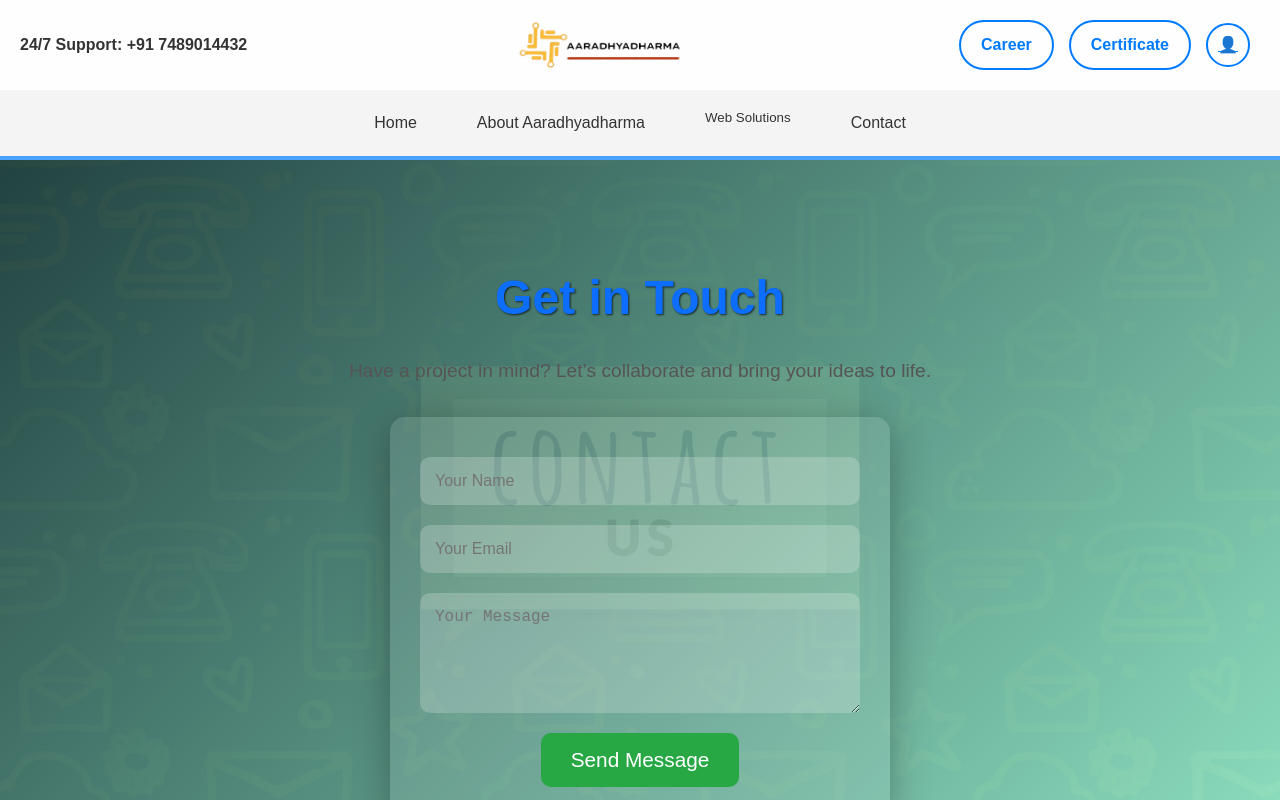
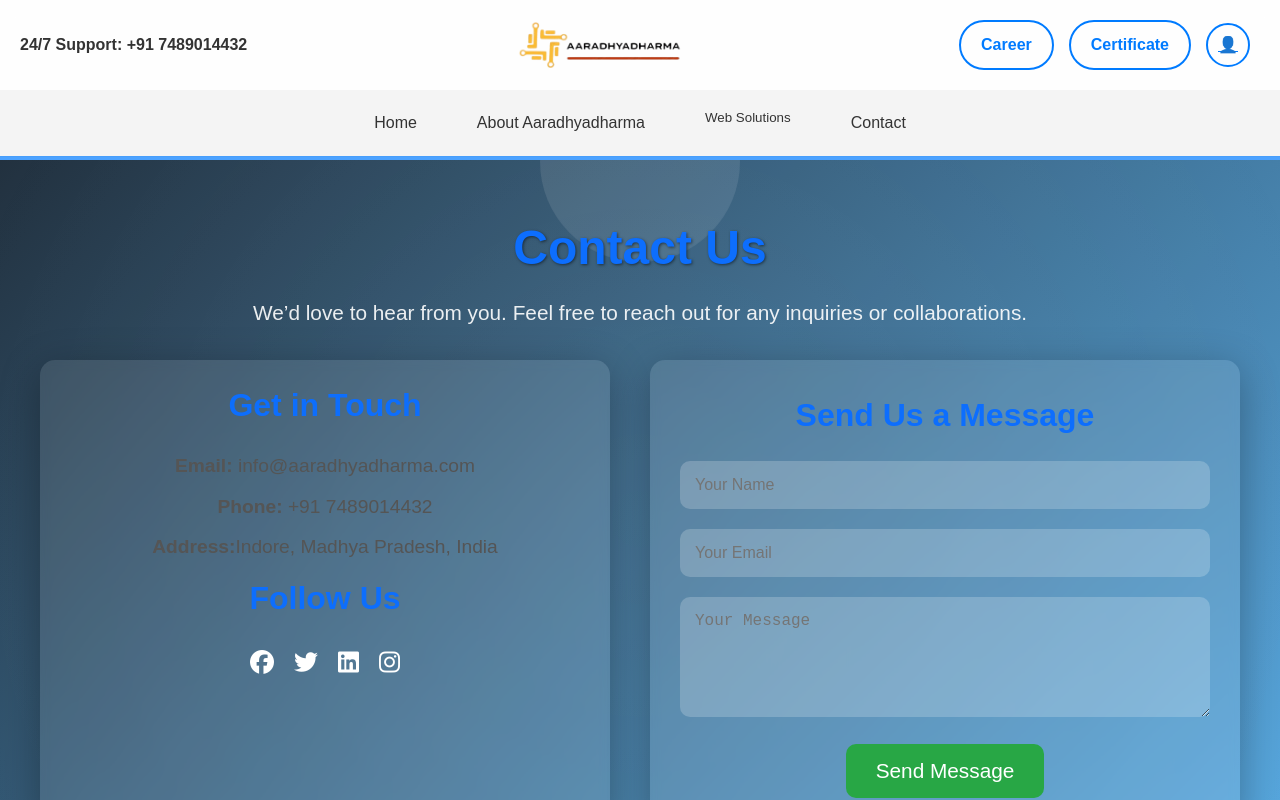
Before and after one commit to CyberAshu/aaradhyadharma-react, a React (Create React App) app: page /contact in a window 1280 px wide. Shown: the top 800 px of the page. Built offline with nearby package versions, Linux system fonts and the light colour scheme.

Commit message:
contact form design update

```diff
--- a/package.json
+++ b/package.json
@@ -4,6 +4,7 @@
   "private": true,
   "dependencies": {
     "@emailjs/browser": "^4.4.1",
+    "@fortawesome/fontawesome-free": "^6.6.0",
     "@testing-library/jest-dom": "^5.17.0",
     "@testing-library/react": "^13.4.0",
     "@testing-library/user-event": "^13.5.0",
--- a/src/assets/css/Contact.css
+++ b/src/assets/css/Contact.css
@@ -1,69 +1,108 @@
-/* Add this in your main CSS file */
-.contact-info p {
-    font-size: 18px;
-    margin: 10px 0;
+/* Contact Section */
+.contact-section {
+  padding: 50px 20px;
+  background: linear-gradient(135deg, #22313F, #59ABE3); /* Gradient background */
+  background-attachment: fixed;
+  color: white;
+  text-align: center;
+  position: relative;
+  overflow: hidden;
 }
 
-  .contact-form {
-    margin-top: 20px;
+.contact-section::before {
+  content: "";
+  position: absolute;
+  top: 0;
+  left: 0;
+  width: 100%;
+  height: 100%;
+  background: radial-gradient(circle, rgba(255,255,255,0.1), rgba(0,0,0,0));
+  opacity: 0.5;
+  z-index: 1;
 }
 
-  .contact-form input, .contact-form textarea {
-    display: block;
-    width: 100%;
-    padding: 10px;
-    margin: 10px 0;
-    border: 1px solid #ccc;
-    border-radius: 5px;
+.contact-section .contact-content,
+.contact-section .contact-header {
+  position: relative;
+  z-index: 2;
 }
 
-  .contact-form button {
-    background-color: #003366;
-    color: white;
-    padding: 10px 20px;
-    border: none;
-    border-radius: 5px;
-    cursor: pointer;
+.contact-header h2 {
+  font-size: 3rem;
+  margin-bottom: 10px;
+  animation: fadeIn 1.5s ease;
+  text-shadow: 1px 1px 3px rgba(0, 0, 0, 0.5);
 }
 
-  .contact-form button:hover {
-    background-color: #005bb5;
+.contact-header p {
+  font-size: 1.3rem;
+  margin-bottom: 30px;
+  color: rgba(255, 255, 255, 0.9);
 }
 
-
-  /* Contact Section */
-.contact-section {
-  padding: 100px 50px;
-  background: linear-gradient(135deg, rgba(31, 64, 55, 0.9), rgba(153, 242, 200, 0.9)),
-  url("../images/contact-bg.jpg") no-repeat center center/cover;
-  background-attachment: fixed;
-  color: white;
-  position: relative;
-  text-align: center;
+.contact-content {
+  display: flex;
+  flex-wrap: wrap;
+  justify-content: center;
+  gap: 40px;
+  max-width: 1200px;
+  margin: 0 auto;
 }
 
-.contact-section h2 {
-  font-size: 3rem;
-  margin-bottom: 20px;
-  animation: fadeIn 1.5s ease;
-  text-shadow: 1px 1px 2px rgba(0, 0, 0, 0.7);
+.contact-details {
+  flex: 1;
+  min-width: 300px;
+  padding: 20px;
+  background-color: rgba(255, 255, 255, 0.1);
+  border-radius: 15px;
+  box-shadow: 0 10px 40px rgba(0, 0, 0, 0.3);
+  backdrop-filter: blur(5px); /* Add blur effect */
 }
 
-.contact-section p {
-  font-size: 1.2rem;
-  margin-bottom: 30px;
-  max-width: 600px;
-  margin-left: auto;
-  margin-right: auto;
+.contact-details h3 {
+  font-size: 2rem;
+  margin-bottom: 20px;
 }
 
+.contact-details p {
+  font-size: 1.2rem;
+  margin-bottom: 10px;
+}
+
+.social-icons a {
+  color: white;
+  font-size: 1.5rem;
+  margin: 0 10px;
+  transition: color 0.3s ease;
+}
+
+.social-icons a:hover {
+  color: #28a745;
+  transform: scale(1.1);
+}
+
+.social-icons i {
+  transition: transform 0.3s ease;
+}
+
+.social-icons a:hover i {
+  transform: rotate(360deg); /* Rotation animation */
+}
+
+/* Contact Form */
 .contact-form {
-  max-width: 500px;
-  margin: 0 auto;
+  flex: 1;
+  min-width: 300px;
   padding: 30px;
   background-color: rgba(255, 255, 255, 0.1);
   border-radius: 15px;
   box-shadow: 0 10px 40px rgba(0, 0, 0, 0.3);
+  backdrop-filter: blur(5px); /* Add blur effect */
+}
+
+.contact-form h3 {
+  font-size: 2rem;
+  margin-bottom: 20px;
 }
 
 .contact-form input,
@@ -100,3 +139,65 @@
   background-color: #218838;
   transform: scale(1.05);
 }
+
+/* Floating Circles Animation */
+.contact-section::after {
+  content: '';
+  position: absolute;
+  top: -100px;
+  left: 50%;
+  width: 200px;
+  height: 200px;
+  background: rgba(255, 255, 255, 0.1);
+  border-radius: 50%;
+  animation: float 6s ease-in-out infinite;
+}
+
+@keyframes float {
+  0% {
+    transform: translateY(0) translateX(-50%);
+  }
+  50% {
+    transform: translateY(50px) translateX(-50%);
+  }
+  100% {
+    transform: translateY(0) translateX(-50%);
+  }
+}
+
+/* Responsive Design */
+@media (max-width: 768px) {
+  .contact-section {
+    padding: 30px 15px;
+  }
+
+  .contact-content {
+    flex-direction: column;
+  }
+
+  .contact-header h2 {
+    font-size: 2.5rem;
+  }
+
+  .contact-details, .contact-form {
+    min-width: 100%;
+  }
+
+  .social-icons a {
+    font-size: 1.2rem;
+  }
+}
+
+@media (max-width: 480px) {
+  .contact-header h2 {
+    font-size: 2rem;
+  }
+
+  .contact-form h3, .contact-details h3 {
+    font-size: 1.8rem;
+  }
+
+  .contact-form button {
+    font-size: 1.1rem;
+  }
+}
--- a/src/pages/Contact.js
+++ b/src/pages/Contact.js
@@ -1,6 +1,8 @@
 import React, { useState } from 'react';
 import emailjs from "@emailjs/browser";
 import '../assets/css/Contact.css';
+import '@fortawesome/fontawesome-free/css/all.min.css';
+
 
 const Template_id = "template_l930v43";
 const Service_id = "service_jsz2bku";
@@ -43,9 +45,26 @@
 
    return (
       <section className="contact-section">
-         <h2>Get in Touch</h2>
-         <p>Have a project in mind? Let’s collaborate and bring your ideas to life.</p>
+         <div className="contact-header">
+            <h2>Contact Us</h2>
+            <p>We’d love to hear from you. Feel free to reach out for any inquiries or collaborations.</p>
+         </div>
+         <div className="contact-content">
+            <div className="contact-details">
+               <h3>Get in Touch</h3>
+               <p><strong>Email:</strong> info@aaradhyadharma.com</p>
+               <p><strong>Phone:</strong> +91 7489014432</p>
+               <p><strong>Address:</strong>Indore, Madhya Pradesh, India</p>
+               <h3>Follow Us</h3>
+               <div className="social-icons">
+                  <a href="https://www.facebook.com/profile.php?id=61565481713795&mibextid=ZbWKwL"><i className="fab fa-facebook"></i></a>
+                  <a href="https://x.com/MrAyushsen"><i className="fab fa-twitter"></i></a>
+                  <a href="https://www.linkedin.com/in/ayush-sen-b8a51b273"><i className="fab fa-linkedin"></i></a>
+                  <a href="https://www.instagram.com/its_ayush_sen_/profilecard/?igsh=c2E1c3V3dmIxdmpj"><i className="fab fa-instagram"></i></a>
+               </div>
+            </div>
             <div className="contact-form">
+               <h3>Send Us a Message</h3>
                <form onSubmit={handleSubmit}>
                   <input
                      type="text"
@@ -75,6 +94,7 @@
                   {errorMessage && <p className="error-message">{errorMessage}</p>}
                </form>
             </div>
+         </div>
       </section>
    );
 };
```
Also changed, not shown: 1 other file (tests, documents, lock files or other folders). Lines whose indentation alone changed are shown as unchanged.
